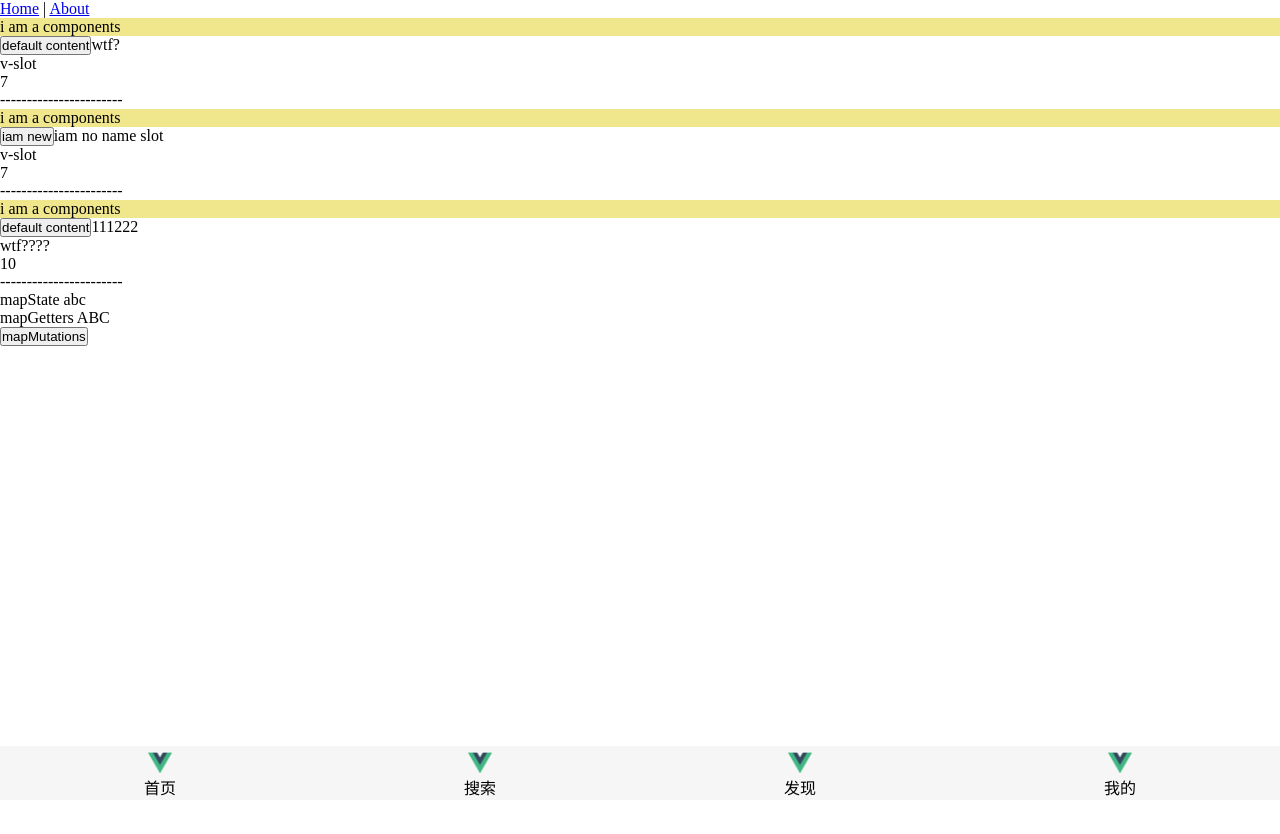
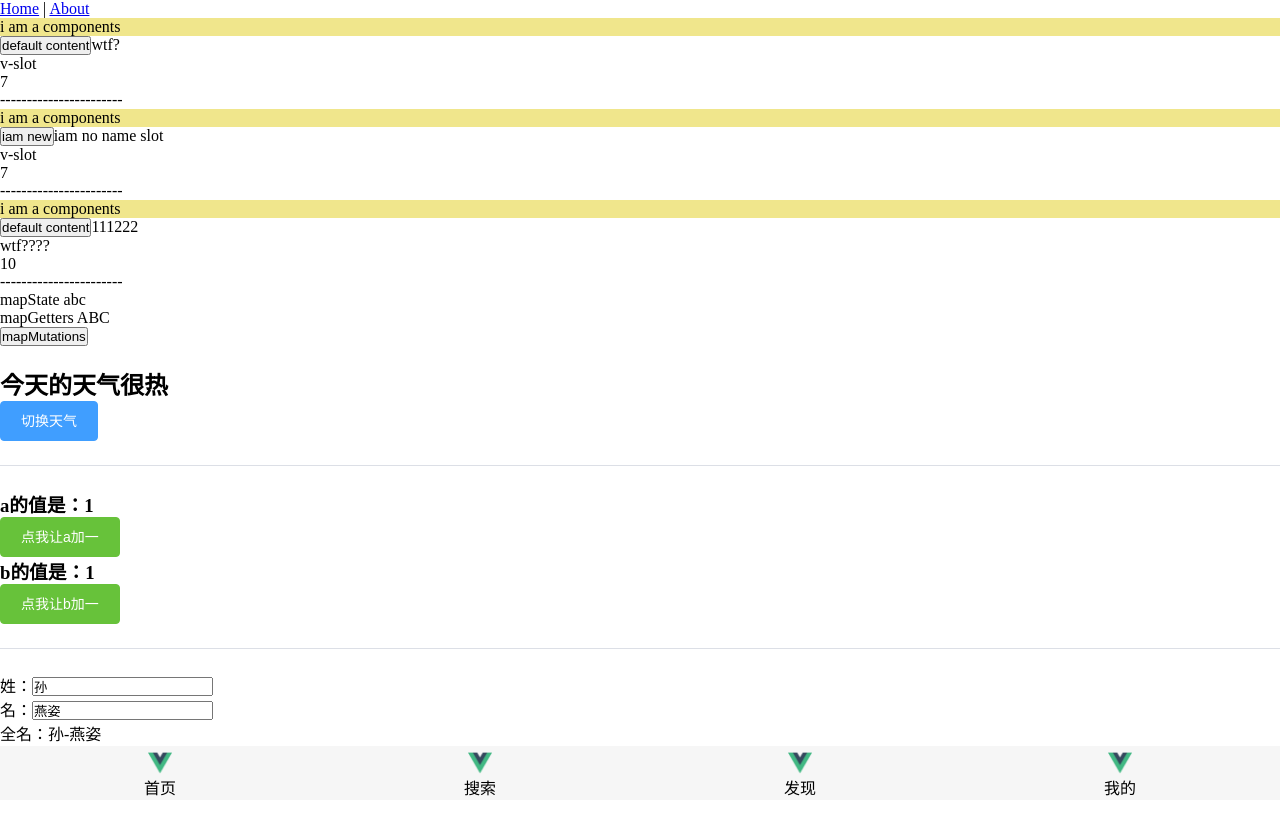
Before and after one commit to mystery18/hello-vue2, a Vue app: page /watch in a window 1280 px wide. Shown: the top 834 px of the page. Before the commit the page ends 800 px from the top, so only its background shows below. Built offline with nearby package versions, Linux system fonts and the light colour scheme.

Commit message:
watch.vue

```diff
--- a/src/router/index.js
+++ b/src/router/index.js
@@ -42,6 +42,16 @@ const routes = [
     component: () => import(/* webpackChunkName: "tree" */ '../views/Tree/Tree.vue')
   },
   {
+    path: '/watch',
+    name: 'watch',
+    component: () => import(/* webpackChunkName: "tree" */ '../views/Tree/Watch.vue')
+  },
+  {
+    path: '/tree',
+    name: 'tree',
+    component: () => import(/* webpackChunkName: "tree" */ '../views/Tree/Tree.vue')
+  },
+  {
     path: '/about',
     name: 'About',
     component: () => import(/* webpackChunkName: "about" */ '../views/about/About.vue')
--- /dev/null
+++ b/src/views/Tree/Watch.vue
@@ -0,0 +1,119 @@
+<template>
+  <div class="watch-box">
+    <h2>今天的天气{{ info }}</h2>
+    <el-button type="primary" @click="changeWeather">切换天气</el-button>
+    <el-divider />
+    <h3>a的值是：{{ numbers.a }}</h3>
+    <el-button type="success" @click="numbers.a++">点我让a加一</el-button>
+    <h3>b的值是：{{ numbers.b }}</h3>
+    <el-button type="success" @click="numbers.b++">点我让b加一</el-button>
+    <el-divider />
+    姓：<input type="text" v-model="firstName" /><br />
+    名：<input type="text" v-model="lastName" /><br />
+    全名：<span>{{ fullName }}</span>
+  </div>
+  <!--
+    1. 当监视属性变化时，回调函数自动调用
+    2. 监视属性必须存在，才能进行监视！！！
+    3. 监视的两种写法：
+      (1). new Vue 时传入watch配置
+      (2). 通过vm.$watch监视
+    深度监视：
+      (1). Vue中watch默认不监视对象内部值的改变（一层）
+      (2). 配置deep: true可以监测对象内部值的改变（多层）
+    Vue自身可以监测对象内部值的改变，但vue提供的watch默认不可以
+    使用watch时根据数据的具体结构，决定是否采用深度监视
+    PS：简写形式的前提是：如果你不需要immediate和deep才可以简写，写成函数咯！！$watch同理，第二个参数对象可以写成函数
+    就行computed计算属性，我不考虑修改的时候，就可以简写，配置项只有一个get的时候可以简写。
+    **所有vue所管理的函数要写成普通函数，不能写成箭头函数
+  -->
+  <!--
+    如果有个需求是：监视的某个属性改变，需要延迟一秒中再做出相关改变，此时就不能用computed了，只能用watch
+    计算属性是不能开启异步任务去维护数据的！！因为computed靠的就是return
+    watch靠的时候你亲自写代码去修改东西！！
+  -->
+  <!--
+    总结：
+    1. watch能完成的功能，computed不一定可以，例如：watch可以执行异步任务
+    PS：(1).所被vue管理的函数，最好写成普通函数，这样this指向才是vm或组件实例
+        (2).所有不被vue所管理的函数（定时器回调、ajax回调），最好写成箭头函数。
+    这样this的指向才是vm或组件实例
+  -->
+</template>
+
+<script>
+export default {
+    data() {
+      return {
+        isHot: true, // 默认是true热
+        numbers: {
+          a: 1,
+          b: 1
+        },
+        firstName: '孙',
+        lastName: '燕姿',
+        fullName: ''
+      }
+    },
+    created() {
+      this.fullName = this.firstName + '-' + this.lastName
+    },
+    computed: {
+      info() {
+        return this.isHot ? '很热' : '很冷'
+      }
+    },
+    watch: {
+      isHot: {
+        // handler什么时候被调用？只有当isHot发生改变时，handler才执行（监视isHot）
+        handler(newValue, oldValue) {
+          console.log('isHot被修改了', newValue, oldValue)
+        },
+        immediate: true // immediate默认是false
+        // 如果你加了immediate并设为true的话，它一上来就会调用immediate（初始化时让handler调用一下）
+      },
+      // 监视多级结构中某个属性的变化
+      'numbers.a': {
+        handler() {
+          console.log('a改变了')
+        }
+      },
+      // 如果你想监视整个numbers对象，不管a变还是b变 都要监视到
+      // 监视多级结构中所有属性的变化
+      numbers: {
+        deep: true,
+        handler() {
+          console.log('numbers改变了')
+        }
+      },
+      firstName(NewVal) {
+        setTimeout(() => {
+          this.fullName = NewVal + '-' + this.lastName
+        }, 1000)
+      },
+      lastName(NewVal) {
+        setTimeout(() => {
+          this.fullName = this.firstName + '-' + NewVal
+        }, 1000)
+      }
+    },
+    // 补充：也可以监视计算属性
+    // 另一种写法：Vue.$watch('isHot', {})
+    // 如果你创建实例的时候，你已经想明白了你要监视谁 就直接写watch配置
+    // 如果你创建实例的时候不知道要监测谁，后续根据用户的行为才知道我要监视谁，此时就用这种API $watch
+    methods: {
+      changeWeather() {
+        this.isHot = !this.isHot
+      }
+    }
+}
+</script>
+
+<style scoped>
+.watch-box {
+  padding-bottom: 50px;
+}
+h2 {
+  margin-top: 20px;
+}
+</style>
```
